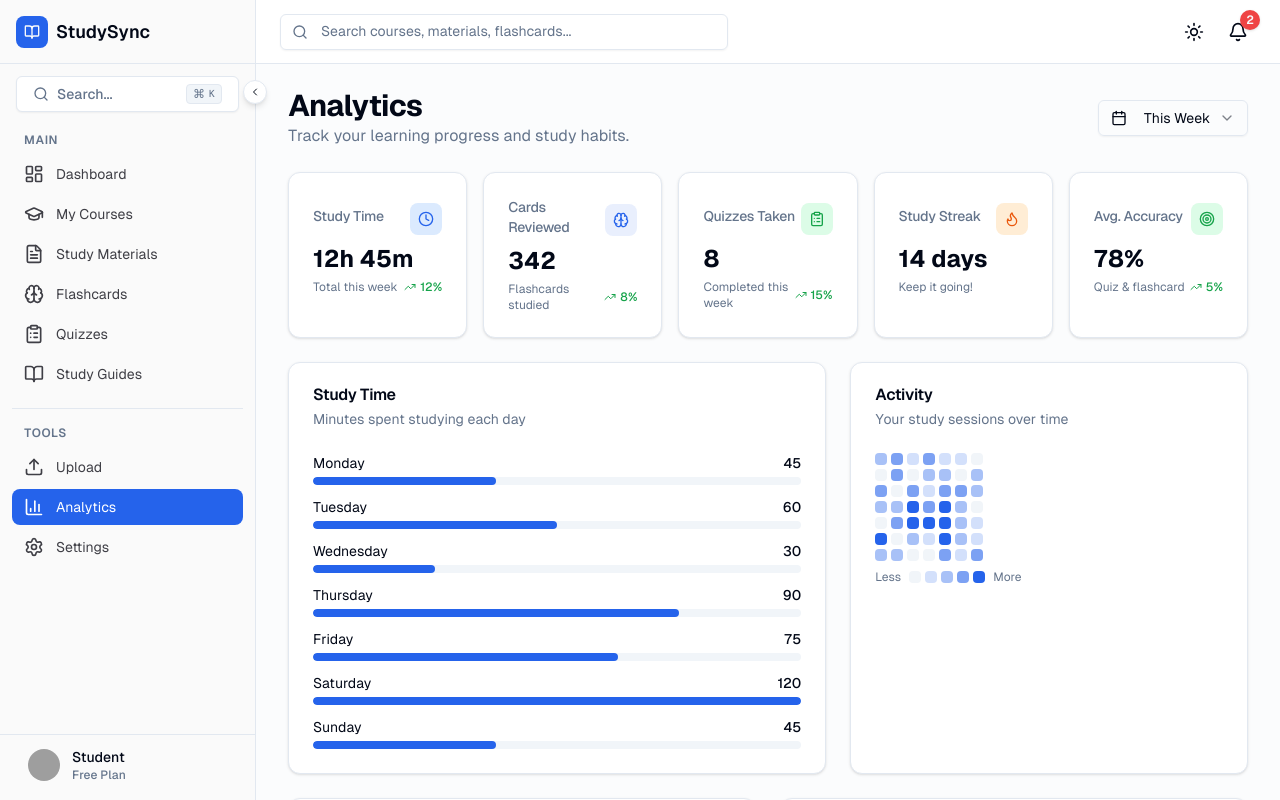
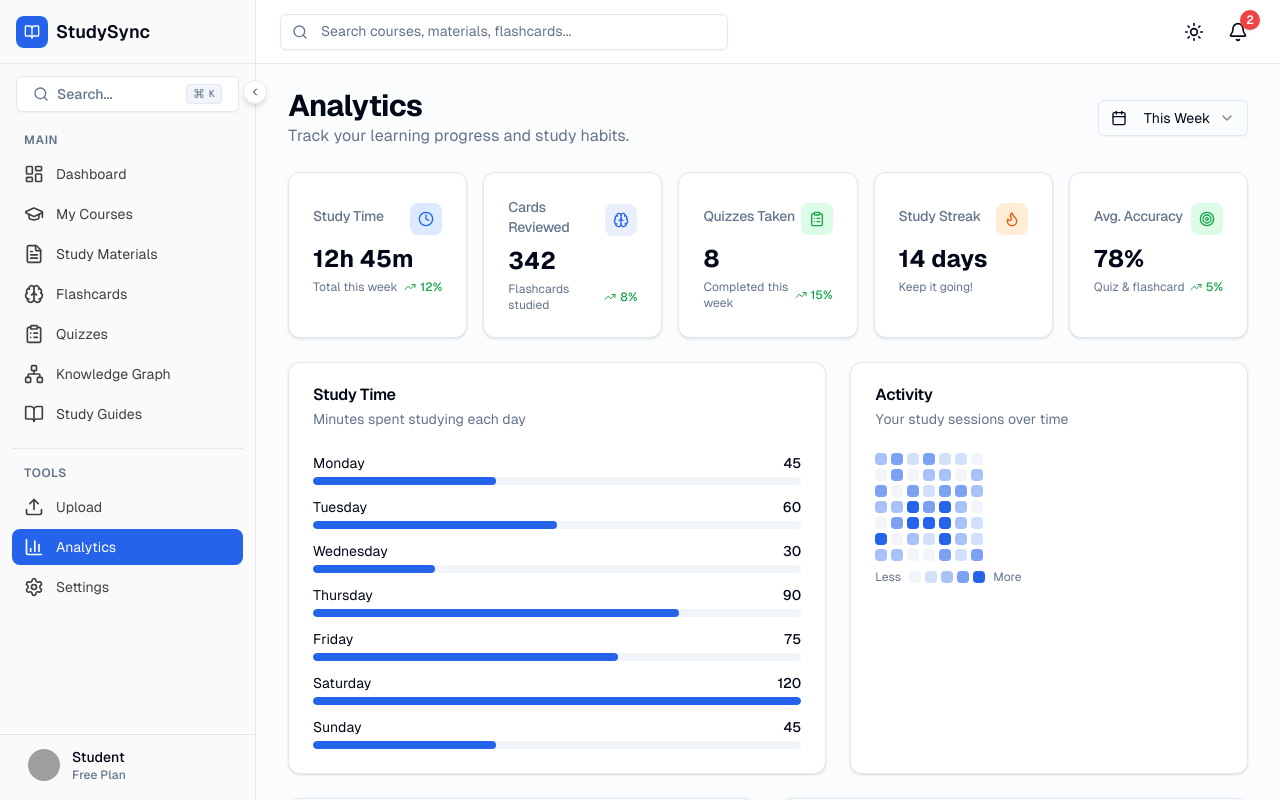
Before and after one commit to Sakeeb91/StudySync, a Next.js app in the folder apps/web/: page /analytics in a window 1280 px wide. Built offline with nearby package versions, Linux system fonts and the light colour scheme; grey boxes are pictures that could not be loaded.

Commit message:
feat(web): add Knowledge Graph link to navigation sidebar (SSC-11)
Add Knowledge Graph navigation item with Network icon to main nav

```diff
--- a/apps/web/src/components/layout/sidebar.tsx
+++ b/apps/web/src/components/layout/sidebar.tsx
@@ -18,6 +18,7 @@ import {
   Search,
   LogOut,
   User,
+  Network,
 } from "lucide-react";
 import { cn } from "@/lib/utils";
 import { Button } from "@/components/ui/button";
@@ -71,6 +72,11 @@ const mainNavItems: NavItem[] = [
     title: "Quizzes",
     href: "/quizzes",
     icon: ClipboardList,
+  },
+  {
+    title: "Knowledge Graph",
+    href: "/knowledge-graph",
+    icon: Network,
   },
   {
     title: "Study Guides",
```
